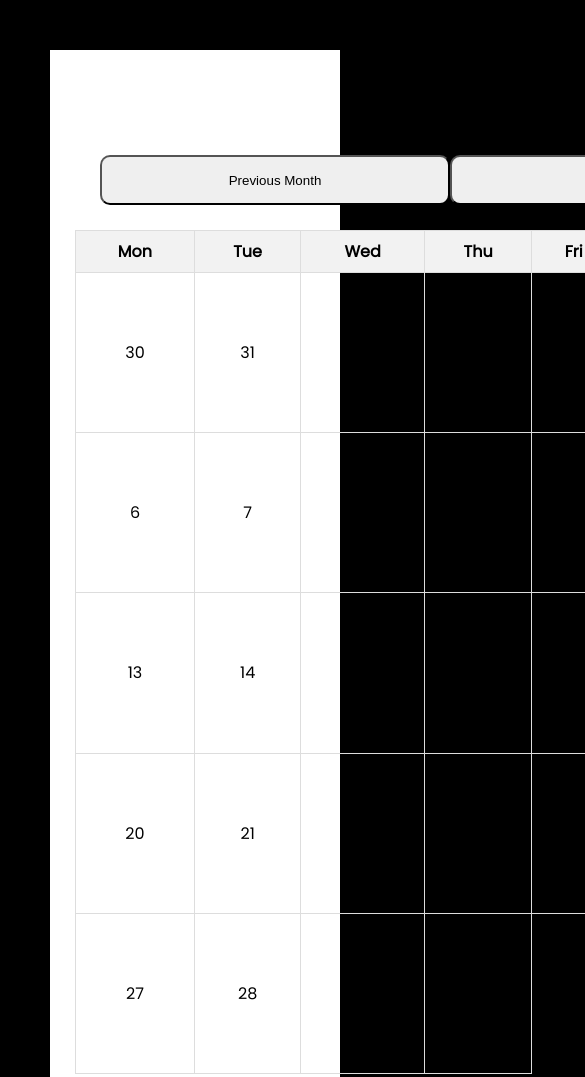
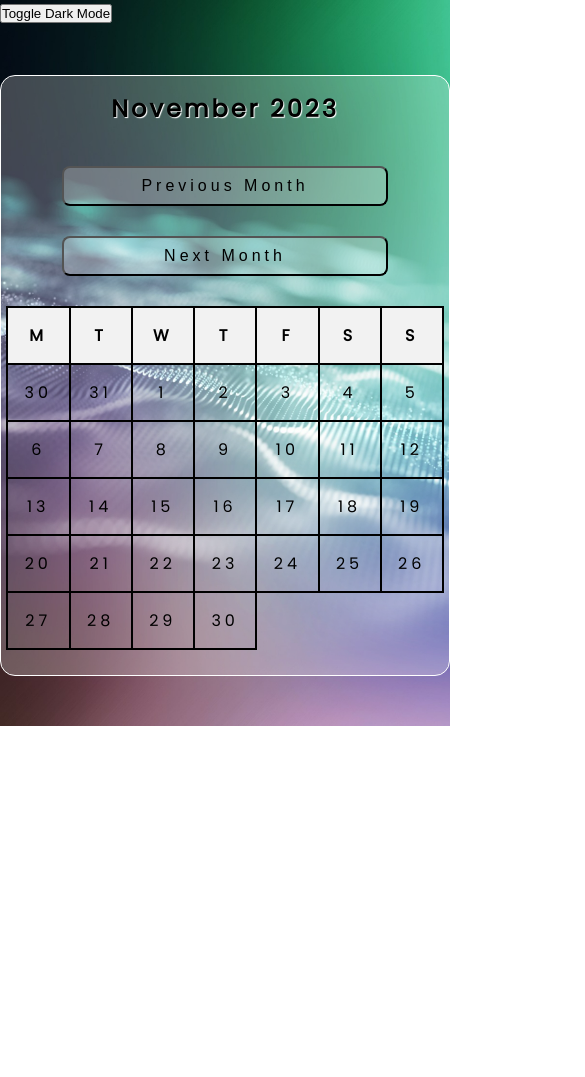
Before and after one commit to RebeccaVanLitsenborg/Modules-Browser, a website: page index.html in a window 390 px wide. Shown: the top 1077 px of the page, 585 px wide, since content can reach past the window. After the commit the page ends 844 px from the top, so only its background shows below. Drawn offline with Linux system fonts and the light colour scheme.

```diff
--- a/index.html
+++ b/index.html
@@ -9,6 +9,7 @@
     <link href="https://fonts.googleapis.com/css2?family=Poppins&family=Space+Mono&display=swap" rel="stylesheet">
 </head>
 <body>
+    <button id="toggleDarkMode">Toggle Dark Mode</button>
     <main>
         <h2 id="month-year"></h2>
 
@@ -20,13 +21,13 @@
         <table id="calendar">
         <thead>
             <tr>
-                <th>Mon</th>
-                <th>Tue</th>
-                <th>Wed</th>
-                <th>Thu</th>
-                <th>Fri</th>
-                <th>Sat</th>
-                <th>Sun</th>
+                <th><span class="full">Mon</span><span class="abbr">M</span></th>
+                <th><span class="full">Tue</span><span class="abbr">T</span></th>
+                <th><span class="full">Wed</span><span class="abbr">W</span></th>
+                <th><span class="full">Thu</span><span class="abbr">T</span></th>
+                <th><span class="full">Fri</span><span class="abbr">F</span></th>
+                <th><span class="full">Sat</span><span class="abbr">S</span></th>
+                <th><span class="full">Sun</span><span class="abbr">S</span></th>
             </tr>
         </thead>
         <tbody></tbody>
--- a/main.js
+++ b/main.js
@@ -1,3 +1,19 @@
+  const toggleButton = document.getElementById('toggleDarkMode');
+  const body = document.body;
+  const main = document.querySelector('main');
+  const table = document.getElementById('calendar');
+  const buttons = document.querySelectorAll('button');
+
+  toggleButton.addEventListener('click', function() {
+      body.classList.toggle('dark-mode');
+      main.classList.toggle('dark-mode');
+      table.classList.toggle('dark-mode');
+
+      buttons.forEach(button => {
+          button.classList.toggle('dark-mode');
+      });
+  });
+
 const calendarBody = document.querySelector('#calendar tbody');
 const monthYearElement = document.querySelector('#month-year');
 const today = new Date();
@@ -58,3 +74,27 @@
   }
   updateCalendar();
 });
+
+const mediaQuery = window.matchMedia('(max-width: 586px)');
+
+function handleScreenSizeChange() {
+  const thElements = document.querySelectorAll('th');
+
+  thElements.forEach(th => {
+      const fullDay = th.querySelector('.full');
+      const abbrDay = th.querySelector('.abbr');
+
+      if (mediaQuery.matches) {
+          fullDay.style.display = 'none';
+          abbrDay.style.display = 'inline-block';
+      } else {
+          fullDay.style.display = 'inline-block';
+          abbrDay.style.display = 'none';
+      }
+  });
+}
+
+
+handleScreenSizeChange();
+
+mediaQuery.addListener(handleScreenSizeChange);
--- a/style.css
+++ b/style.css
@@ -1,55 +1,214 @@
-*{
+* {
     padding: 0;
     margin: 0;
+    box-sizing: border-box;
 }
 
 body {
     font-family: 'Poppins', sans-serif;
-    background-color: black;
+    background-image: url(./backdrop.jpg);
+    background-repeat: no-repeat;
+    background-size: cover;
+}
+
+thead {
+    color: black;
+    text-shadow: none;
 }
 
 main {
-    background-color: white;
     display: grid;
-    grid-template-rows: auto 1fr;
-    height: 100%;
-    margin: 50px;
-    padding: 25px;
+    grid-template-columns: repeat(1, 1fr);
+    grid-template-rows: auto;
+    height: auto;
+    width: 90%;
+    max-width: 950px;
+    min-width: 450px;
+    margin: 50px auto;
+    padding: 15px;
+    border-radius: 15px;
+    backdrop-filter: blur();
+    background-color: #ffffff3f;
+    color: black;
+    font-size: 16px;
+    letter-spacing: 3px;
+    border: white 1px solid;
 }
 
 h2#month-year {
     text-align: center;
     padding: 10px;
+    font-size: 2.5em;
+    text-shadow: white 1px 1px 1px;
+    max-width: 90%;
+    width: 90%;
+    margin: auto;
+    margin-bottom: 15px;
 }
 
 section {
     display: flex;
+    flex-direction: row;
     justify-content: space-between;
     align-items: center;
-    margin: 25px;
+    margin: 15px;
 }
+
 button#prev-month,
 button#next-month {
-    padding: 10px;
-    width: 350px;
-    height: 50px;
-    border-radius: 10px;
-
+    padding: 8px;
+    margin:15px;
+    width: 45%;
+    max-width: 90%;
+    height: 40px;
+    border-radius: 8px;
+    background-color: #ffffff3f;
+    font-size: 16px;
+    letter-spacing: 4px;
 }
 
+button#prev-month:hover,
+button#next-month:hover {
+    background-color: rgba(212, 127, 255, 0.25); /* Adjust the color as needed */
+    z-index: -1; /* Ensure it's above the td content */
+}
 
 table {
     border-collapse: collapse;
-    width: 100%;
-    height: 100vh;
+    border-spacing: 0;
+    margin-bottom: 20px;
+    letter-spacing: 4px;
+}
+
+td {
+    position: relative;
+    transition: background-color 0.3s ease;
+}
+
+td:hover::before {
+    content: '';
+    position: absolute;
+    top: 50%;
+    left: 50%;
+    transform: translate(-50%, -50%);
+    width: 35px;
+    height: 35px;
+    background-color: rgba(212, 127, 255, 0.25);
+    border-radius: 50%;
+    z-index: -1;
 }
 
 th, td {
-    border: 1px solid #dddddd;
+    border: 2px solid black;
     text-align: center;
-    padding: 8px;
+    padding: 20px;
 }
 
 th {
     background-color: #f2f2f2;
 }
+
+body.dark-mode {
+    background-image: url(./dark.jpg);
+}
+
+main.dark-mode {
+    backdrop-filter:unset;
+    background-color: rgba(23, 23, 23, 0.75);
+    color: white;
+    font-size: 16px;
+    letter-spacing: 3px;
+    border: white 1px solid;
+}
+
+button#prev-month.dark-mode,
+button#next-month.dark-mode {
+    backdrop-filter:unset;
+    background-color: white;
+    color: black;
+
+}
+
+button#prev-month:hover.dark-mode,
+button#next-month:hover.dark-mode {
+    background-color: rgba(0, 0, 0, 0.8);
+    box-shadow: 5px 2px 8px 5px rgb(56, 170, 102);
+    z-index: 1;
+    color: white;
+
+}
+
+td:hover.dark-mode::before {
+    backdrop-filter:unset;
+    background-color: rbg(56, 170, 102);
+    z-index: 1;
+}
+
+@media screen and (max-width: 768px) {
+    main {
+        grid-template-columns: repeat(1, 1fr);
+    }
+
+    h2#month-year {
+        font-size: 1.5em;
+        text-align: center;
+        width: 90%;
+        margin-bottom: 15px;
+    }
+
+    section {
+        flex-direction: column;
+    }
+
+    button#prev-month,
+    button#next-month {
+        width: 90%;
+        max-width: none;
+    }
+
+    th, td {
+        border: 2px solid black;
+        text-align: center;
+        padding: 15px;
+    }
+}
+
+@media screen and (max-width: 586px) {
+    main {
+        padding: 5px;
+    }
+
+    h2#month-year {
+        font-size: 1.5em;
+        text-align: center;
+        width: 90%;
+        margin: auto;
+    }
+
+    section {
+        flex-direction: column;
+    }
+
+    button#prev-month,
+    button#next-month {
+        width: 80%;
+        max-width: none;
+    }
+
+    th, td {
+        padding-left: 3px;
+        padding-right: 3px;
+    }
+
+    th {
+        background-color: #f2f2f2;
+    }
+
+    th span.full {
+        display: none;
+    }
+
+    th span.abbr {
+        display: inline-block;
+    }
+}
```
Also changed, not shown: README.md, backdrop.jpg (added), dark.jpg (added), 1 other file. Lines whose indentation alone changed are shown as unchanged.
